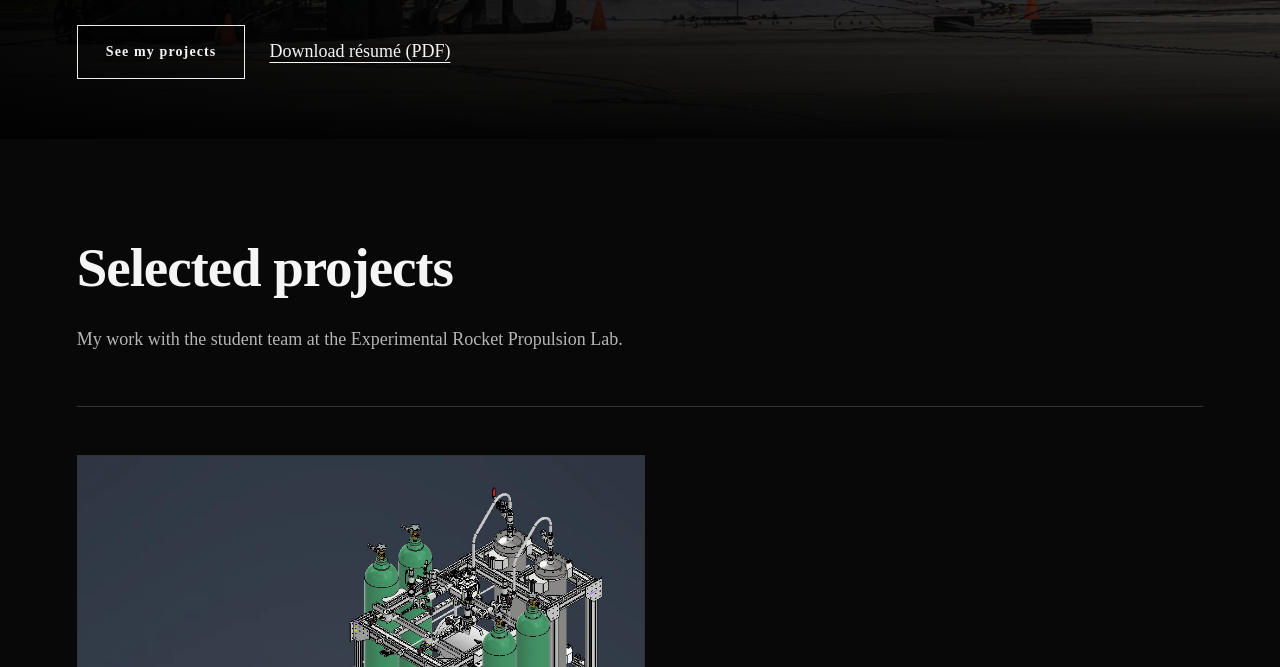
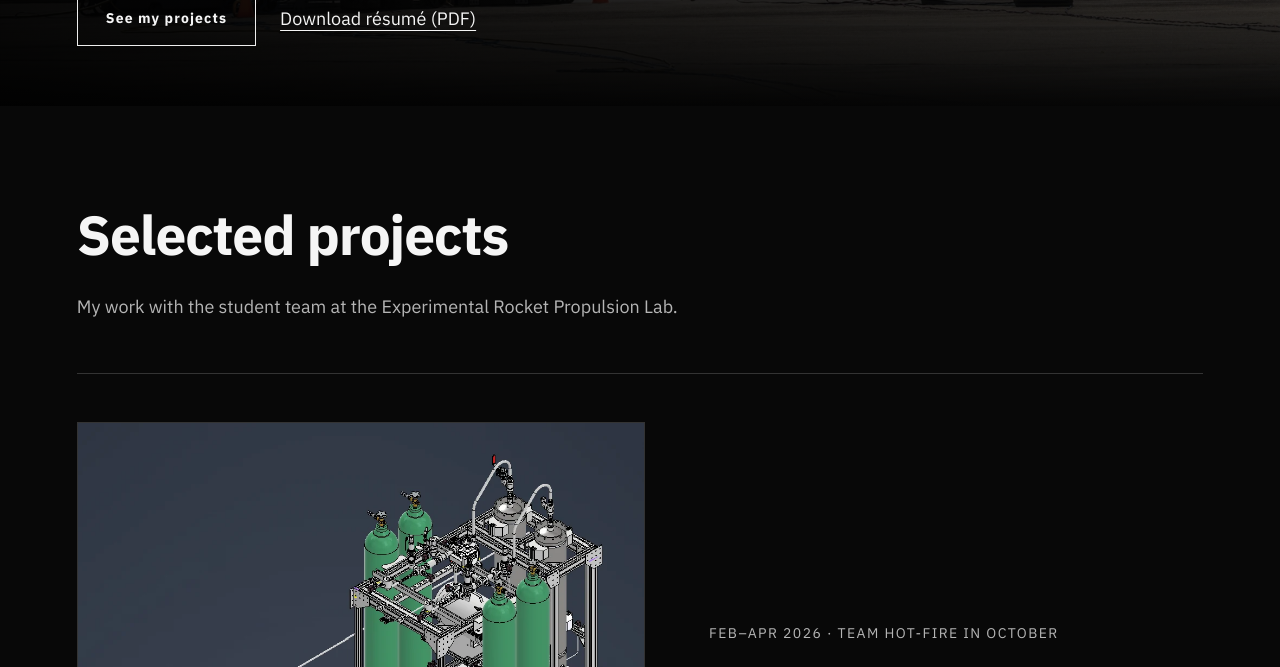
Before and after one commit to shaancooper-ux/shaancooper, a plain HTML site: page index.html in a window 1280 px wide. Shown: the part 639-1306 px from the top of the page. Drawn offline with Linux system fonts and the light colour scheme.

Commit message:
Switch portfolio typography to IBM Plex Sans

```diff
--- a/index.html
+++ b/index.html
@@ -6,6 +6,7 @@
     <title>Shaan Cooper | Aerospace Engineering</title>
     <meta name="description" content="Shaan Cooper — Aerospace Engineering student at Embry-Riddle. Explore liquid propulsion, feed system design, structural analysis, and hot-fire testing projects.">
     <meta name="theme-color" content="#080808">
+    <link rel="stylesheet" href="https://fonts.googleapis.com/css2?family=IBM+Plex+Sans:wght@400;600;700&amp;display=swap">
     <style>
 
       /* Colors and base styles */
@@ -17,7 +18,7 @@
 
       * {
         box-sizing: border-box;
-        font-family: "Times New Roman", Times, serif;
+        font-family: "IBM Plex Sans", Arial, sans-serif;
       }
 
       html {
```
